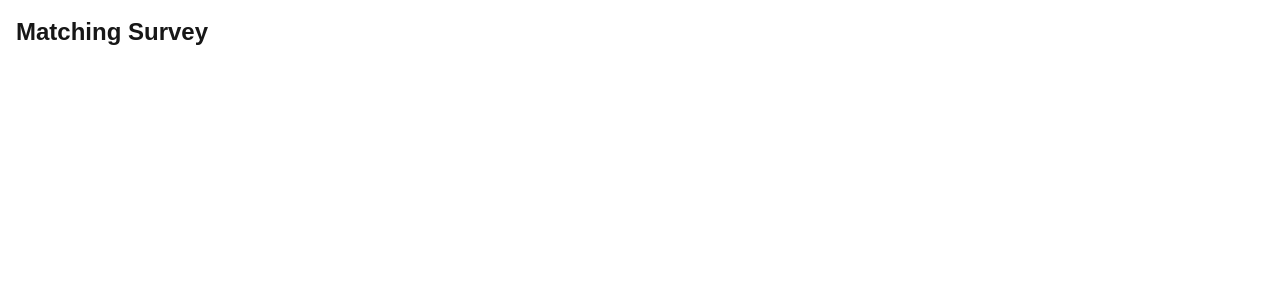
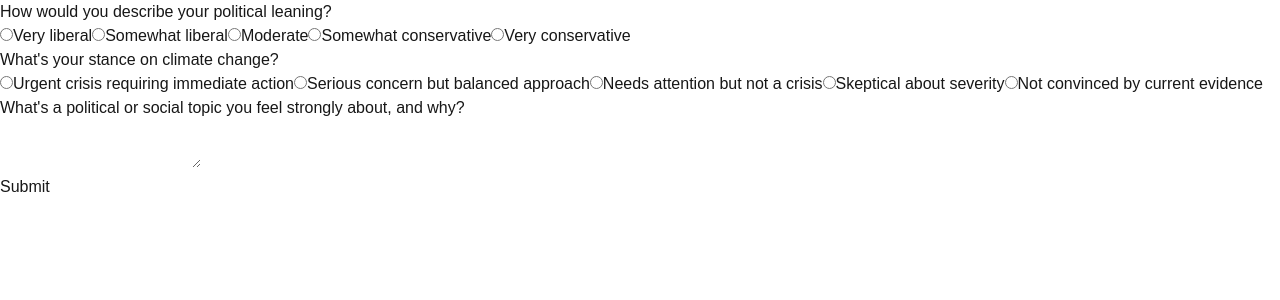
Before and after one commit to jmccrystal/OtherSide, a Next.js app: page /survey in a window 1280 px wide. Shown: the top 300 px of the page. Built offline with nearby package versions, Linux system fonts and the light colour scheme; no server answers.

Commit message:
Implement matching survey component with Supabase integration for user responses

```diff
--- a/src/app/survey/page.tsx
+++ b/src/app/survey/page.tsx
@@ -10,11 +10,55 @@
 
 'use client';
 
-export default function PageName() {
+import { useState } from 'react';
+import { supabase } from '@/lib/supabase';
+import { useRouter } from 'next/navigation';
+
+// Assuming questions.json exists at this location
+import questions from './questions.json';
+
+export default function Survey() {
+    const router = useRouter();
+    const [answers, setAnswers] = useState({});
+
+    const handleSubmit = async (e) => {
+        e.preventDefault();
+        const { data: { user } } = await supabase.auth.getUser();
+        await supabase.from('survey_responses').insert([{
+            user_id: user.id,
+            answers: answers
+        }]);
+        router.push('/survey/matching');
+    };
+
+    // @ts-ignore
     return (
-        <div className="container mx-auto p-4">
-            <h1 className="text-2xl font-bold mb-4">Matching Survey</h1>
+        <form onSubmit={handleSubmit}>
+            {questions.map((q, i) => (
+                <div key={i}>
+                    <h3>{q.question}</h3>
 
-        </div>
+                    {q.type === 'multiple_choice' && q.options.map((option, j) => (
+                        <label key={j}>
+                            <input
+                                type="radio"
+                                name={`q-${i}`}
+                                onChange={() => setAnswers({...answers, [i]: option})}
+                                required
+                            />
+                            {option}
+                        </label>
+                    ))}
+
+                    {q.type === 'free_response' && (
+                        <textarea
+                            onChange={(e) => setAnswers({...answers, [i]: e.target.value})}
+                            required
+                        />
+                    )}
+                </div>
+            ))}
+            <button type="submit">Submit</button>
+        </form>
     );
 }
--- /dev/null
+++ b/src/app/survey/questions.json
@@ -0,0 +1,28 @@
+[
+  {
+    "question": "How would you describe your political leaning?",
+    "type": "multiple_choice",
+    "options": [
+      "Very liberal",
+      "Somewhat liberal",
+      "Moderate",
+      "Somewhat conservative",
+      "Very conservative"
+    ]
+  },
+  {
+    "question": "What's your stance on climate change?",
+    "type": "multiple_choice",
+    "options": [
+      "Urgent crisis requiring immediate action",
+      "Serious concern but balanced approach",
+      "Needs attention but not a crisis",
+      "Skeptical about severity",
+      "Not convinced by current evidence"
+    ]
+  },
+  {
+    "question": "What's a political or social topic you feel strongly about, and why?",
+    "type": "free_response"
+  }
+]
```
Also changed, not shown: src/app/matching/page.tsx (+10 -0 lines).
